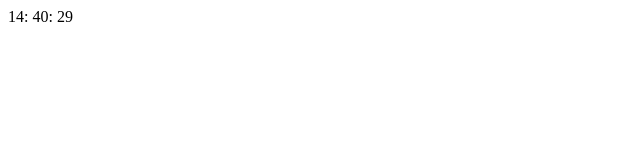
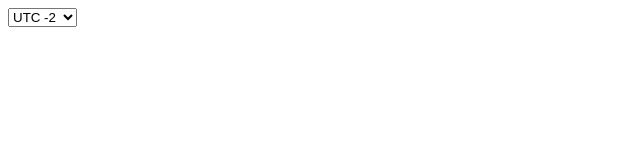
Before and after one commit to Dickli3s/ElectrinicWatch, a plain HTML site: page index.html in a window 1280 px wide. Shown: the full height of the page, 0-640 px from the left. Drawn offline with Linux system fonts and the light colour scheme.

Commit message:
add UTC time

```diff
--- a/index.html
+++ b/index.html
@@ -7,7 +7,17 @@
 </head>
 <body>
     <div id="clock"></div>
-
+    <div id="clock2"></div>
+    <div>
+        <select id="TimeZona">
+            <option value="-2">UTC -2</option>
+            <option value="-1">UTC -1</option>
+            <option value="0">UTC +0</option>
+            <option value="1">UTC +1</option>
+            <option value="2">UTC +2</option>
+            <option value="3">UTC +3</option>
+        </select>
+    </div>
     <script src="script.js"></script>
 </body>
 </html>
--- a/script.js
+++ b/script.js
@@ -1,10 +1,23 @@
-function updateClock () {
+function updateClock (timeZona) {
     const now = new Date();
-    const hours = String(now.getHours()).padStart(2, "0");
-    const minutes = String(now.getMinutes()).padStart(2, "0");
-    const seconds = String(now.getSeconds()).padStart(2, "0");
+    const hours = String(now.getUTCHours() + timeZona).padStart(2, "0");
+    const minutes = String(now.getUTCMinutes()).padStart(2, "0");
+    const seconds = String(now.getUTCSeconds()).padStart(2, "0");
     document.getElementById('clock').textContent = `${hours}: ${minutes}: ${seconds}`;
 }
 
+const selectTimeZona = document.getElementById('timeZona');
+const timeZona = parseInt(selectTimeZona.value, 10);
+console.log(TimeZona)
 
-setInterval(updateClock, 1000);
+let timeZona = 0;
+
+setInterval(updateClock(timeZona), 1000);
+selectTimeZona.addEventListener('change', updateClock)
+
+
+
+// const difrent_time_UTC = new Date().getTimezoneOffset() / 60;
+// const timeZona = Intl.DateTimeFormat().resolvedOptions().timeZone;
+// const timeZona2 = new Date().DateTimeFormat().resolvedOptions().timeZone;
+// document.getElementById('clock2').textContent = timeZona2;
```
